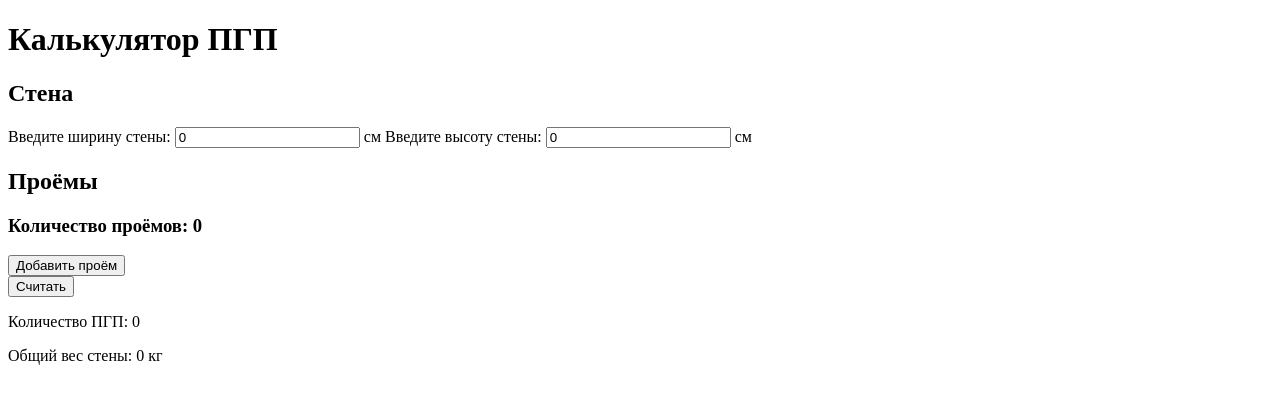
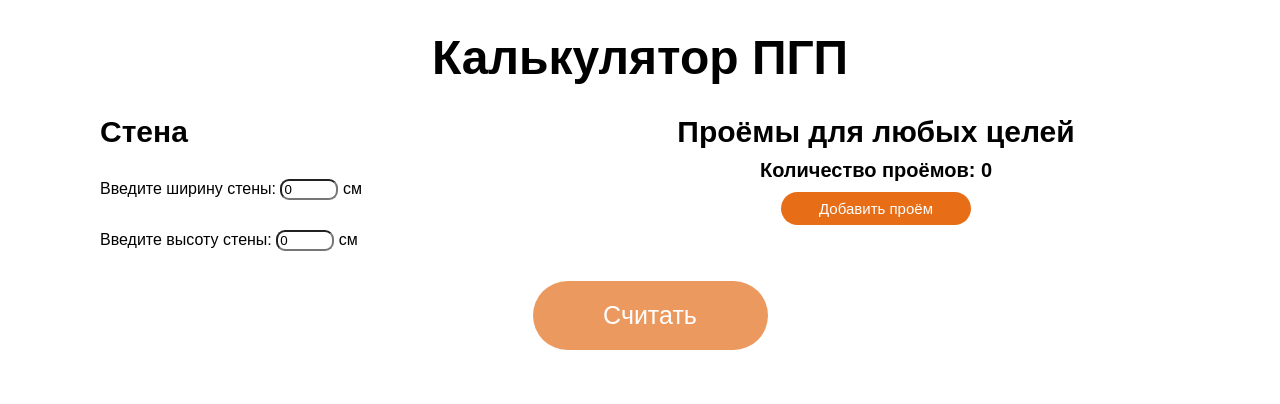
Before and after one commit to GreenGeranium/domrf-test, a Vue app: page / in a window 1280 px wide. Shown: the top 404 px of the page. Built offline with nearby package versions, Linux system fonts and the light colour scheme.

Commit message:
feat: добавить стили

```diff
--- a/package.json
+++ b/package.json
@@ -24,8 +24,8 @@
     "eslint-plugin-prettier": "^4.0.0",
     "eslint-plugin-vue": "^8.0.3",
     "prettier": "^2.4.1",
-    "sass": "^1.32.7",
-    "sass-loader": "^12.0.0",
+    "sass": "^1.66.1",
+    "sass-loader": "^12.6.0",
     "typescript": "~4.5.5"
   }
 }
--- a/public/index.html
+++ b/public/index.html
@@ -7,7 +7,7 @@
     <link rel="icon" href="<%= BASE_URL %>favicon.ico">
     <title><%= htmlWebpackPlugin.options.title %></title>
   </head>
-  <body>
+  <body class="root">
     <noscript>
       <strong>We're sorry but <%= htmlWebpackPlugin.options.title %> doesn't work properly without JavaScript enabled. Please enable it to continue.</strong>
     </noscript>
--- a/src/App.vue
+++ b/src/App.vue
@@ -1,6 +1,8 @@
 <template>
-  <h1>Калькулятор ПГП</h1>
-  <SlabsCalculatorForm />
+  <div class="page">
+    <h1>Калькулятор ПГП</h1>
+    <SlabsCalculatorForm />
+  </div>
 </template>
 
 <script lang="ts">
@@ -12,3 +14,21 @@ export default defineComponent({
   components: { SlabsCalculatorForm },
 });
 </script>
+
+<style lang="scss">
+.root {
+  margin: 0;
+}
+.page {
+  margin: 0 auto;
+  font-family: "Montserrat", Arial, sans-serif;
+  display: flex;
+  flex-direction: column;
+
+  h1 {
+    margin: 30px auto;
+    font-size: 48px;
+    font-weight: 900;
+  }
+}
+</style>
--- a/src/components/ResultsSection.vue
+++ b/src/components/ResultsSection.vue
@@ -1,5 +1,5 @@
 <template>
-  <div>
+  <div v-if="areResultsVisible" class="results">
     <p>Количество ПГП: {{ blocksAmount }}</p>
     <p>Общий вес стены: {{ totalWallWeight }} кг</p>
   </div>
@@ -13,6 +13,7 @@ export default defineComponent({
     blocksAmount: {
       type: Number,
     },
+    areResultsVisible: Boolean,
   },
   name: "ResultsSection",
   computed: {
@@ -22,3 +23,17 @@ export default defineComponent({
   },
 });
 </script>
+
+<style>
+.results {
+  background-color: #a52a2a29;
+  display: flex;
+  flex-direction: column;
+  align-items: center;
+  margin: 0 auto;
+  grid-area: results;
+  padding: 0px 75px;
+  border: 2px beige solid;
+  border-radius: 25px;
+}
+</style>
--- a/src/components/SlabsCalculatorForm.vue
+++ b/src/components/SlabsCalculatorForm.vue
@@ -1,29 +1,34 @@
 <template>
-  <form @submit.prevent="onSubmit">
+  <form @submit.prevent="onSubmit" class="calculator">
     <WallForm
       wallHeight="wallHeight"
       wallWidth="wallWidth"
       @updateWallParams="updateWallParams"
     ></WallForm>
     <div class="apertures">
-      <h2>Проёмы</h2>
+      <h2>Проёмы для любых целей</h2>
       <h3>Количество проёмов: {{ apertures.length }}</h3>
       <ul>
         <li v-for="(aperture, index) in apertures" :key="aperture.id">
           <label
-            >Ширина<input type="number" v-model="aperture.width" /> см</label
+            >Ширина <input type="number" v-model="aperture.width" /> см</label
           >
           <label
-            >Высота<input type="number" v-model="aperture.height" /> см</label
+            >Высота <input type="number" v-model="aperture.height" /> см</label
           >
           <button @click="deleteAperture(index)">Удалить</button>
         </li>
       </ul>
-      <button type="button" @click="addAperture">Добавить проём</button>
+      <button type="button" @click="addAperture" class="add-button">
+        Добавить проём
+      </button>
     </div>
-    <button type="submit">Считать</button>
-    <p>{{ errorMessage }}</p>
-    <ResultsSection :blocksAmount="blocksAmount"></ResultsSection>
+    <button class="submit-button" type="submit">Считать</button>
+    <p class="error-message">{{ errorMessage }}</p>
+    <ResultsSection
+      :blocksAmount="blocksAmount"
+      :areResultsVisible="areResultsVisible"
+    ></ResultsSection>
   </form>
 </template>
 <script lang="ts">
@@ -52,14 +57,17 @@ export default defineComponent({
       aperturesArea: 0,
       blocksAmount: 0,
       errorMessage: "",
+      areResultsVisible: false,
     };
   },
   methods: {
     onSubmit() {
       if (this.wallHeight === 0 || this.wallWidth === 0) {
         this.errorMessage = "Данные введены некорректно";
+        this.areResultsVisible = false;
         return;
       }
+      this.areResultsVisible = true;
       this.errorMessage = "";
       this.wallArea = this.wallWidth * this.wallHeight;
       this.apertures.map((aperture) => {
@@ -87,3 +95,112 @@ export default defineComponent({
   },
 });
 </script>
+
+<style lang="scss">
+input {
+  width: 50px;
+  border-radius: 9px;
+}
+
+.calculator {
+  display: grid;
+  flex-direction: column;
+  margin: 0;
+  padding: 0 100px;
+  grid-auto-columns: 40% 60%;
+  column-gap: 20px;
+  grid-template-areas:
+    "wall apertures"
+    "submit submit"
+    "error error"
+    "results results";
+
+  .add-button {
+    margin: 0 auto 0;
+    font-size: 15px;
+    padding: 8px 32px;
+    max-width: 190px;
+    border-radius: 50px;
+    border: none;
+    width: 100%;
+    cursor: pointer;
+    background-color: #e76d16;
+    color: white;
+
+    &:hover {
+      opacity: 0.9;
+    }
+  }
+
+  .submit-button {
+    margin: 30px auto 0;
+    grid-area: submit;
+    font-size: 25px;
+    padding: 20px 40px;
+    max-width: 235px;
+    border-radius: 50px;
+    border: none;
+    width: 100%;
+    cursor: pointer;
+    background-color: #eb995f;
+    color: white;
+
+    &:hover {
+      opacity: 0.9;
+    }
+  }
+
+  .error-message {
+    grid-area: error;
+    margin: 20px auto 0;
+    color: #ff4141;
+    font-size: 20px;
+    font-weight: 700;
+  }
+
+  .apertures {
+    grid-area: apertures;
+    display: flex;
+    flex-direction: column;
+    align-items: center;
+
+    ul {
+      margin: 0;
+      padding: 0;
+
+      li {
+        list-style: none;
+        display: flex;
+        flex-direction: column;
+        align-items: center;
+        margin: 0 0 15px;
+        row-gap: 5px;
+
+        button {
+          font-size: 12px;
+          padding: 2px 0px;
+          max-width: 100px;
+          border-radius: 50px;
+          border: none;
+          width: 100%;
+          cursor: pointer;
+          background-color: #cb2b2b;
+          color: white;
+          margin: 0 auto 0;
+        }
+      }
+    }
+
+    h2 {
+      margin: 0;
+      font-weight: 600;
+      font-size: 30px;
+    }
+
+    h3 {
+      margin: 10px 0 10px;
+      font-size: 20px;
+    }
+  }
+}
+</style>
--- a/src/components/WallForm.vue
+++ b/src/components/WallForm.vue
@@ -12,7 +12,7 @@
   </form>
 </template>
 
-<script lang="ts">
+<script>
 export default {
   name: "WallForm",
   props: {
@@ -32,3 +32,19 @@ export default {
   },
 };
 </script>
+
+<style lang="scss">
+.wall-form {
+  display: flex;
+  flex-direction: column;
+  row-gap: 30px;
+  margin: 0;
+  grid-area: wall;
+
+  h2 {
+    margin: 0;
+    font-weight: 600;
+    font-size: 30px;
+  }
+}
+</style>
```
Also changed, not shown: 1 other file (tests, documents, lock files or other folders).
